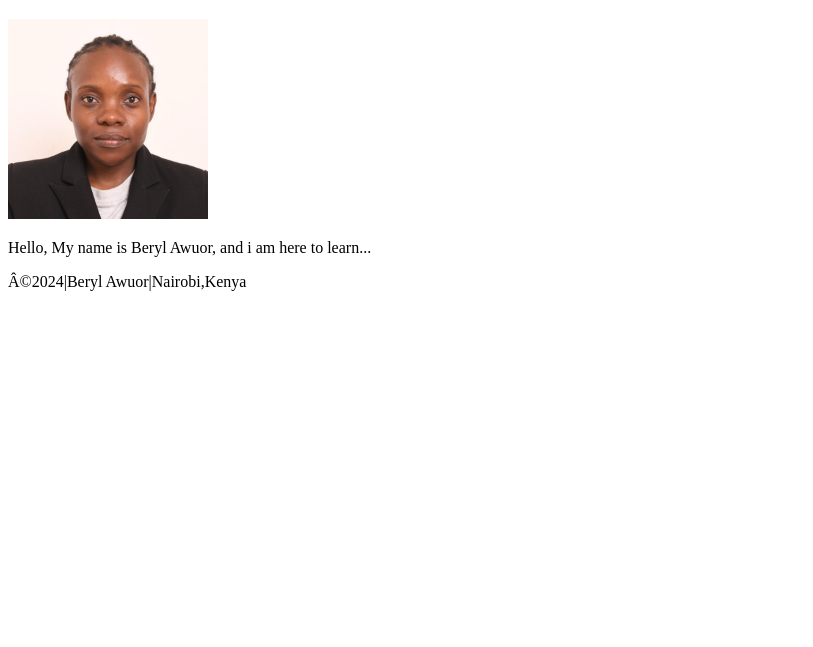
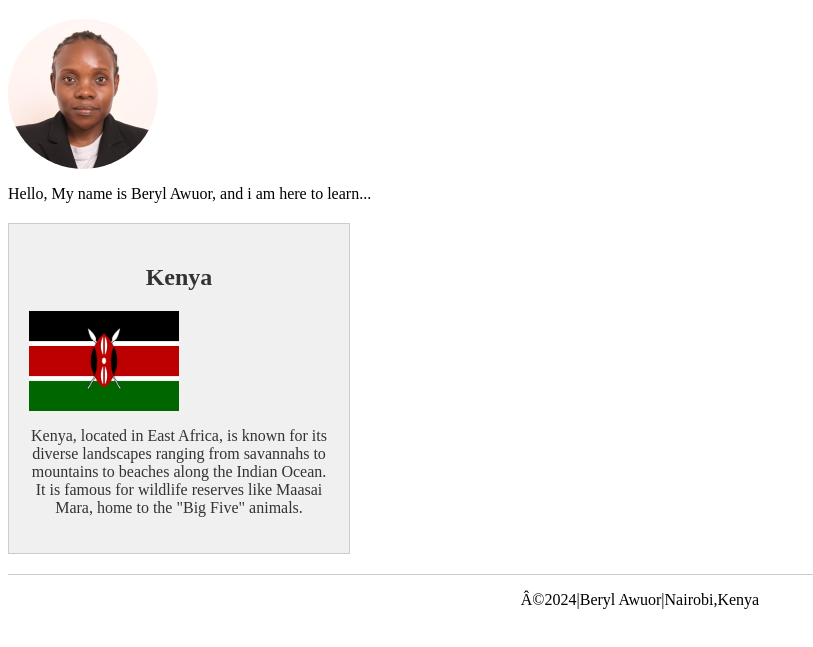
Before and after one commit to bawuorb/wdd130, a plain HTML site: page index.html in a window 1280 px wide. Shown: the part 87-734 px from the top of the page, without its empty margins (0-813 px from the left). Drawn offline with Linux system fonts and the light colour scheme.

Commit message:
home page enhancement

```diff
--- a/index.html
+++ b/index.html
@@ -4,6 +4,11 @@
         <meta charset="utf">
         <meta name="viewport" content="width=device-width,initial-scale=1.0">
         <title> Beryl Awuor| WDD 130</title>
+        <meta name="description" content="Welcome to the homepage of Beryl Awuor. Learn more about Beryl and her journey in WDD 130.">
+        <meta name="author" content="Beryl Awuor">
+
+        <!-- Link to your CSS file -->
+        <link rel="stylesheet" href="styles/styles.css">
     </head>
 
     <body>
@@ -22,8 +27,16 @@
             <p> Hello, My name is Beryl Awuor, and i am here to learn...</p>
         </main>
 
+        <aside>
+            <h2>Kenya</h2>
+            <img src="images/Flag-Kenya.webp" alt="Kenya Flag" width="200">
+            <p>Kenya, located in East Africa, is known for its diverse landscapes ranging from savannahs to mountains to beaches along the Indian Ocean. It is famous for wildlife reserves like Maasai Mara, home to the "Big Five" animals.</p>
+
+        </aside>
+
         <footer>
             <p>©2024|Beryl Awuor|Nairobi,Kenya</p>
+
         </footer>
 
     </body>
--- /dev/null
+++ b/styles/styles.css
@@ -0,0 +1,45 @@
+main {
+    max-width: 800px; /* Adjust the maximum width as per your design */
+}
+
+/* styles.css */
+
+aside {
+    width: 300px; /* Adjust width as needed */
+    margin: 20px 0; /* Adjust margin top and bottom */
+    padding: 20px; /* Adjust padding inside the aside */
+    border: 1px solid #ccc; /* Border style and color */
+    background-color: #f0f0f0; /* Background color */
+    color: #333; /* Text color */
+    text-align: center;
+
+    /* Ensure text has sufficient contrast with background */
+    /* You can use a tool like https://contrast-ratio.com/ to check contrast ratios */
+}
+
+aside img{
+    width: 150px;
+    height: auto;
+    display: block;
+    margin-bottom: 10px;
+}
+
+/* styles.css */
+
+main img {
+    width: 150px; /* Set the width of the profile image inside main */
+    height: auto; /* Maintain aspect ratio */
+    border-radius: 50%; /* Optional: rounded corners for circular effect */
+    display: block; /* Ensure image is treated as a block element */
+    margin-bottom: 10px; /* Optional: add some bottom margin for spacing */
+}
+
+p{
+    padding: 0;
+}
+
+footer {
+    margin-top: 15px; /* Add top margin to footer for separation from main content */
+    border-top: 1px solid #ccc; /* Add top border to footer for distinction */
+    text-align: center; /* Align text in footer to center */
+}
```
Also changed, not shown: images/Flag-Kenya.webp (added).
